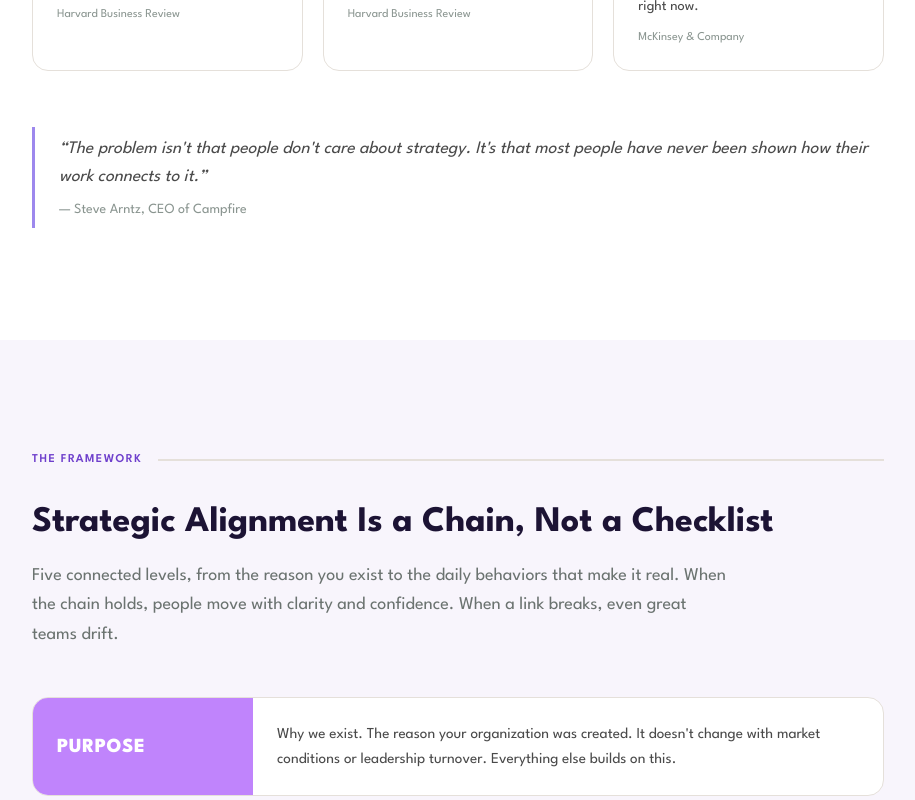
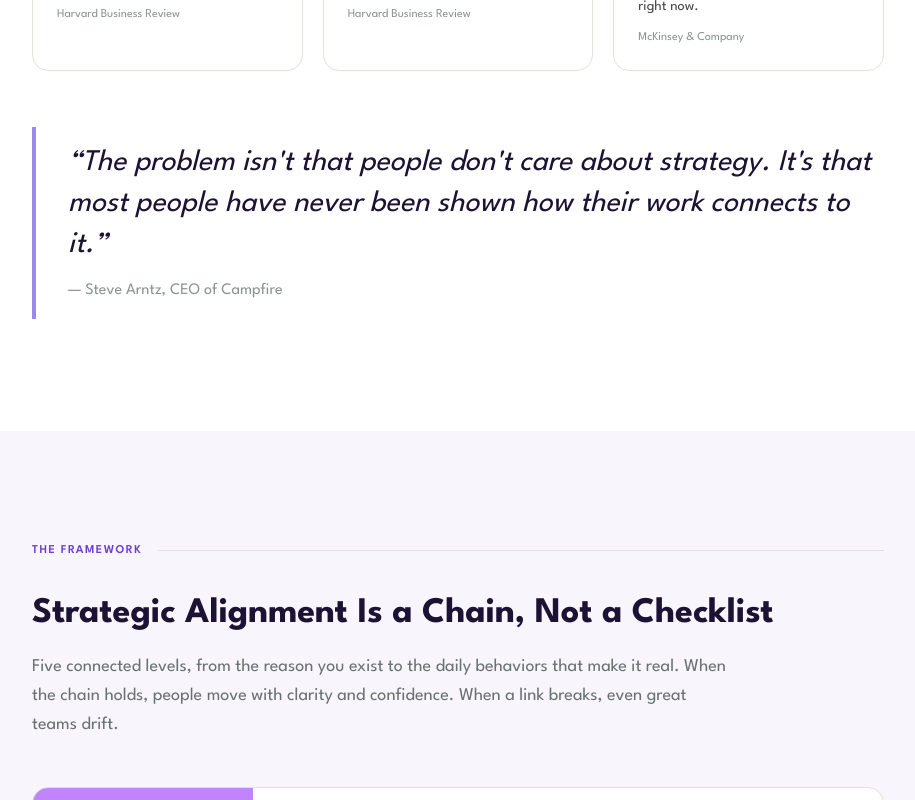
Before and after one commit to stevearntz/campfire-website, a Next.js app: page /strategic-alignment in a window 1280 px wide. Shown: the part 1620-2420 px from the top of the page, without its empty margins (182-1097 px from the left). Built offline with nearby package versions, Linux system fonts and the light colour scheme; no server answers.

Commit message:
Make blockquotes larger and more impactful
- Quote text from text-[1.1rem] to text-2xl/3xl
- Darker text color (#1C1334 instead of #4A4A4A)
- Thicker border, more padding, larger attribution text

Co-Authored-By: Claude Opus 4.6 <noreply@anthropic.com>

```diff
--- a/app/strategic-alignment/page.tsx
+++ b/app/strategic-alignment/page.tsx
@@ -1129,11 +1129,11 @@ function Blockquote({
   attribution: string;
 }) {
   return (
-    <div className="border-l-[3px] border-[#9D88ED] pl-6 py-2">
-      <p className="text-[1.1rem] text-[#4A4A4A] leading-relaxed italic mb-2">
+    <div className="border-l-4 border-[#9D88ED] pl-8 py-4">
+      <p className="text-2xl md:text-3xl text-[#1C1334] leading-snug italic mb-3">
         &ldquo;{quote}&rdquo;
       </p>
-      <p className="text-sm text-[#8A9590]">&mdash; {attribution}</p>
+      <p className="text-base text-[#8A9590]">&mdash; {attribution}</p>
     </div>
   );
 }
```
